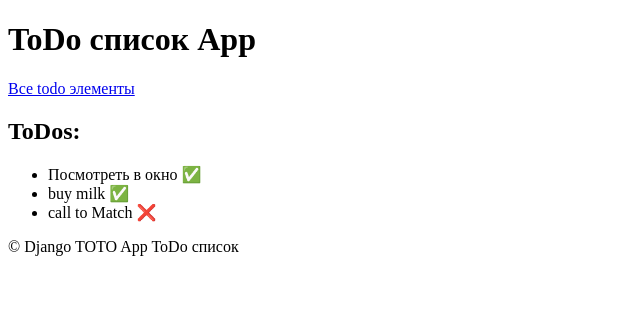
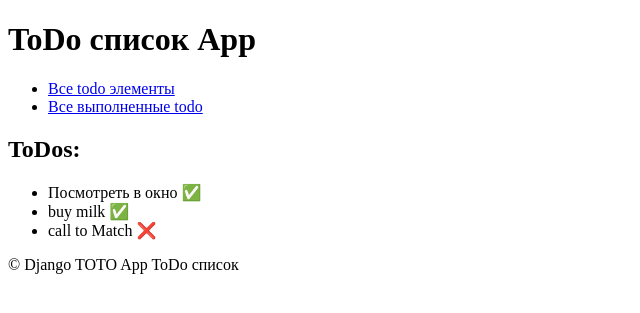
Before and after one commit to oleksdev2/django-todo-project, a Django app: page /todos/ in a window 1280 px wide. Shown: the part 70-383 px from the top of the page, without its empty margins (0-640 px from the left). Run offline with Django 5.2, Linux system fonts and the light colour scheme; data comes from the database, SQL or seed files in the repository.

Commit message:
добавление списка выполненных todo

```diff
--- a/todo_list/templates/todo_list/index.html
+++ b/todo_list/templates/todo_list/index.html
@@ -6,7 +6,10 @@
 
 {% block body %}
 	<h1>ToDo список App</h1>
-      <div><a href="{% url 'todo_list:list' %}">Все todo элементы</a></div>
+      <ul>
+        <li><a href="{% url 'todo_list:list' %}">Все todo элементы</a></li>
+        <li><a href="{% url 'todo_list:done' %}">Все выполненные todo</a></li>
+      </ul>
   <h2>ToDos:</h2>
    {% comment %} вместо <ul> подключаем todo_items_list.html
   <ul>
--- a/todo_list/urls.py
+++ b/todo_list/urls.py
@@ -12,4 +12,5 @@ urlpatterns = [
     #path('', views.ToDoListIndexView.as_view(), name='index'),
     path('', views.ToDoListIndexView.as_view(), name='index'),
     path('list/', views.ToDoListView.as_view(), name='list'),
+    path('done/', views.ToDoListDoneView.as_view(), name='done'),
 ]
--- a/todo_list/views.py
+++ b/todo_list/views.py
@@ -57,3 +57,7 @@ class ToDoListView(ListView):
 """
 class ToDoListView(ListView):
     model = ToDoItem
+
+
+class ToDoListDoneView(ListView):
+    queryset = ToDoItem.objects.filter(done=True).all()
```
